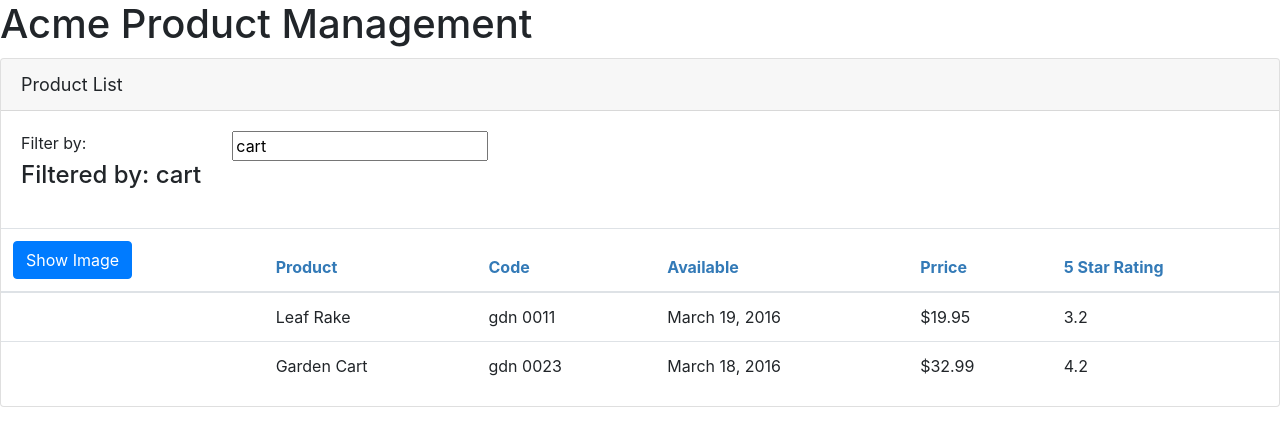
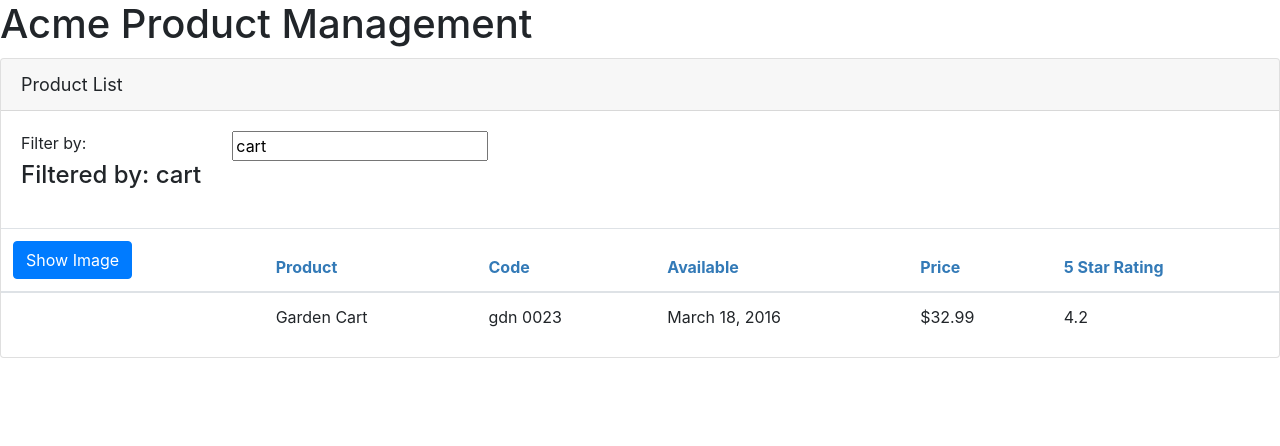
Before and after one commit to rizzyc/angular-gettingStarted-deborahK, an Angular app: page / in a window 1280 px wide. Shown: the top 446 px of the page. Built offline with nearby package versions, Linux system fonts and the light colour scheme.

Commit message:
filtering using get and set

```diff
--- a/src/app/products/product-list.component.html
+++ b/src/app/products/product-list.component.html
@@ -19,12 +19,12 @@
                     <th>Product</th>
                     <th>Code</th>
                     <th>Available</th>
-                    <th>Prrice</th>
+                    <th>Price</th>
                     <th>5 Star Rating</th>
                 </tr>
             </thead>
             <tbody>
-                <tr *ngFor='let product of products'>
+                <tr *ngFor='let product of filteredProducts'>
                     <td><img *ngIf='showImage' [src]='product.imageUrl' [title]='product.productName'
                         [style.width.px]='imageWidth'
                         [style.margin.px]='imageMargin'
--- a/src/app/products/product-list.component.ts
+++ b/src/app/products/product-list.component.ts
@@ -10,7 +10,15 @@
     imageWidth: number = 50;
     imageMargin: number = 2;
     showImage: boolean = false;
-    listFilter: string = 'cart';
+    _listFilter: string;
+    get listFilter(): string {
+        return this._listFilter;
+    }
+    set listFilter(value: string) {
+        this._listFilter = value;
+        this.filteredProducts = this.listFilter ? this.performFilter(this.listFilter) : this.products;
+    }
+    filteredProducts: IProduct[];
     products: IProduct[] = [
         {
         'productId': 1,
@@ -33,6 +41,15 @@
         'imageUrl': 'https://openclipart.org/image/300px/svg_to_png/58471/garden_cart.png'
       }];
 
+      constructor() {
+          this.filteredProducts = this.products;
+          this.listFilter = 'cart';
+      }
+      performFilter(filterBy: string): IProduct[] {
+          filterBy = filterBy.toLocaleLowerCase();
+          return this.products.filter((product: IProduct) =>
+          product.productName.toLocaleLowerCase().indexOf(filterBy) !== -1);
+      }
       toggleImage(): void {
           this.showImage = !this.showImage;
       }
@@ -40,4 +57,5 @@
       ngOnInit(): void {
           console.log('In Oninit');
       }
+
  }
```
